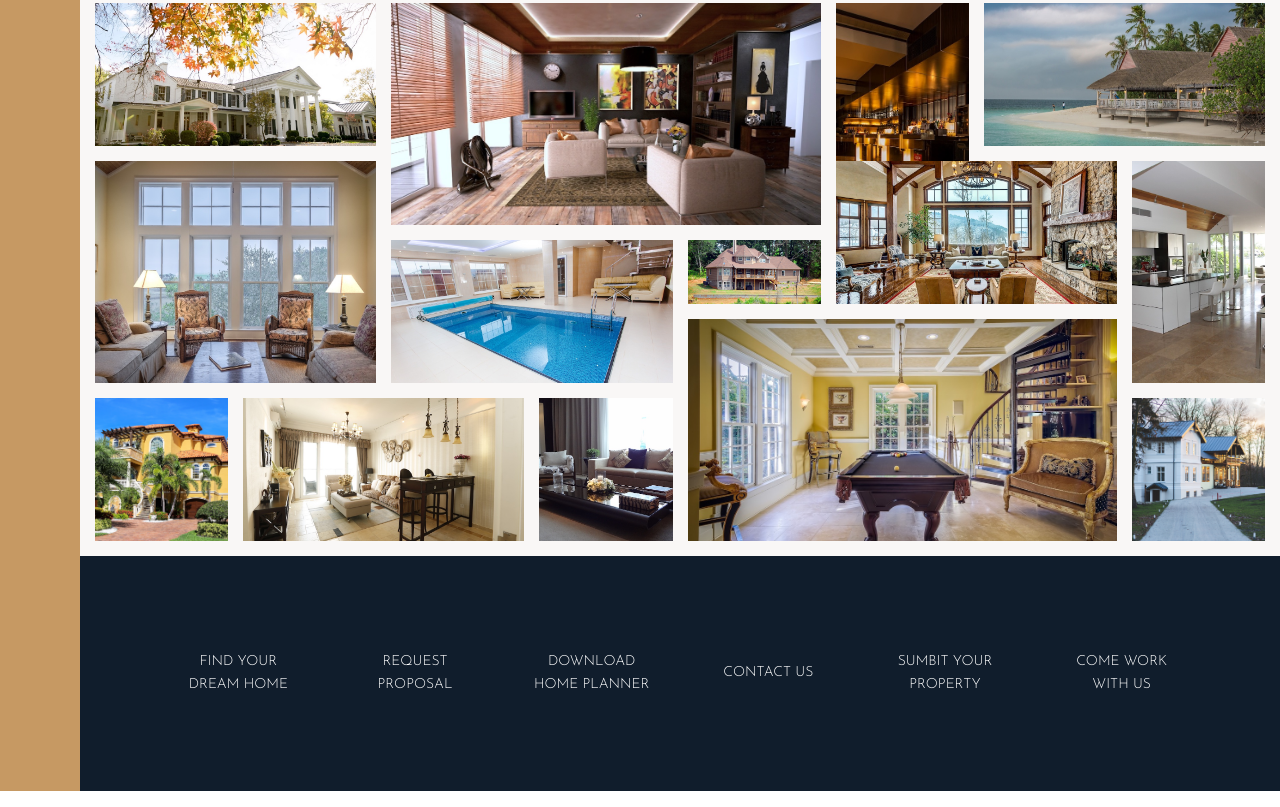
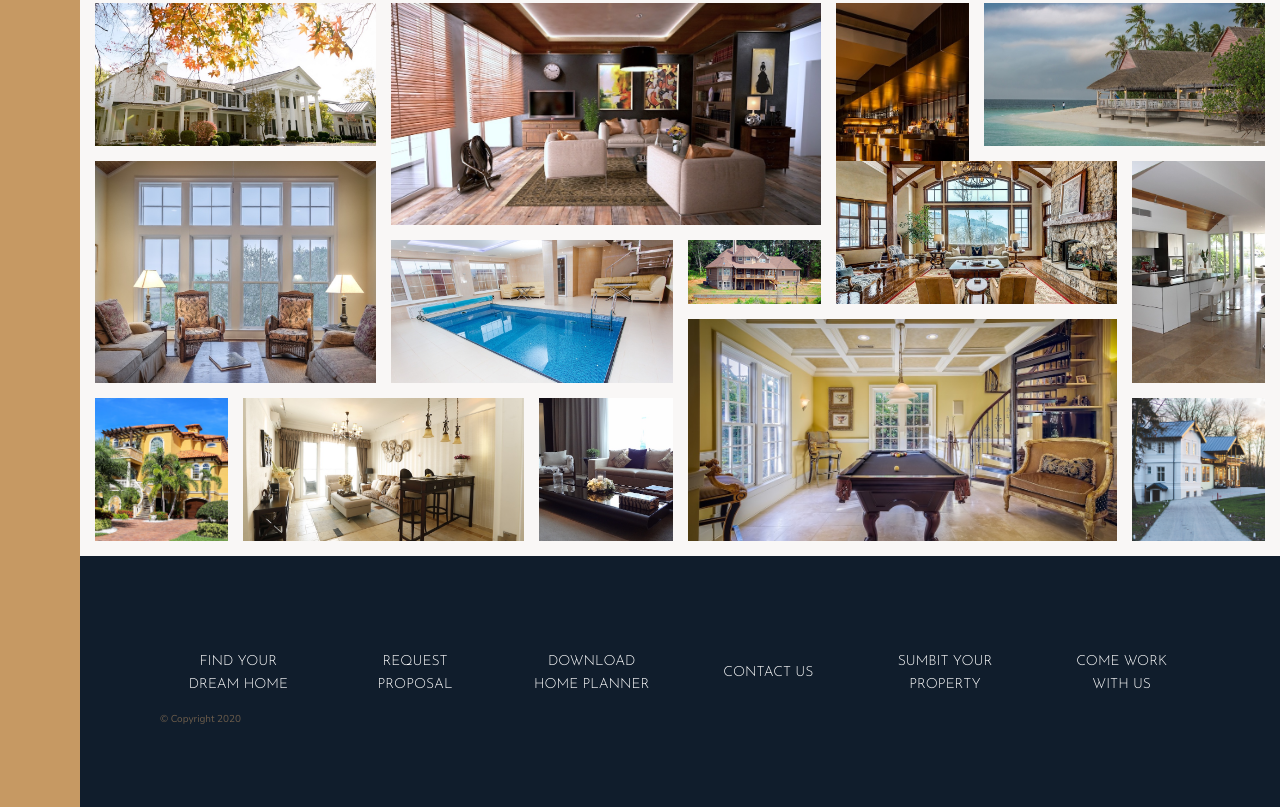
Before and after one commit to fortunee/Nexter, a plain HTML site: page index.html in a window 1280 px wide. Shown: the part 3084-3891 px from the top of the page. Drawn offline with nearby package versions, Linux system fonts and the light colour scheme.

Commit message:
add copyright markup

```diff
--- a/index.html
+++ b/index.html
@@ -387,6 +387,10 @@
             <li class="nav__item"><a href="#" class="nav__link">Sumbit your property</a></li>
             <li class="nav__item"><a href="#" class="nav__link">Come work with us</a></li>
         </ul>
+
+        <p class="copyright">
+            &copy; Copyright 2020
+        </p>
     </footer>
   </body>
 </html>
```
